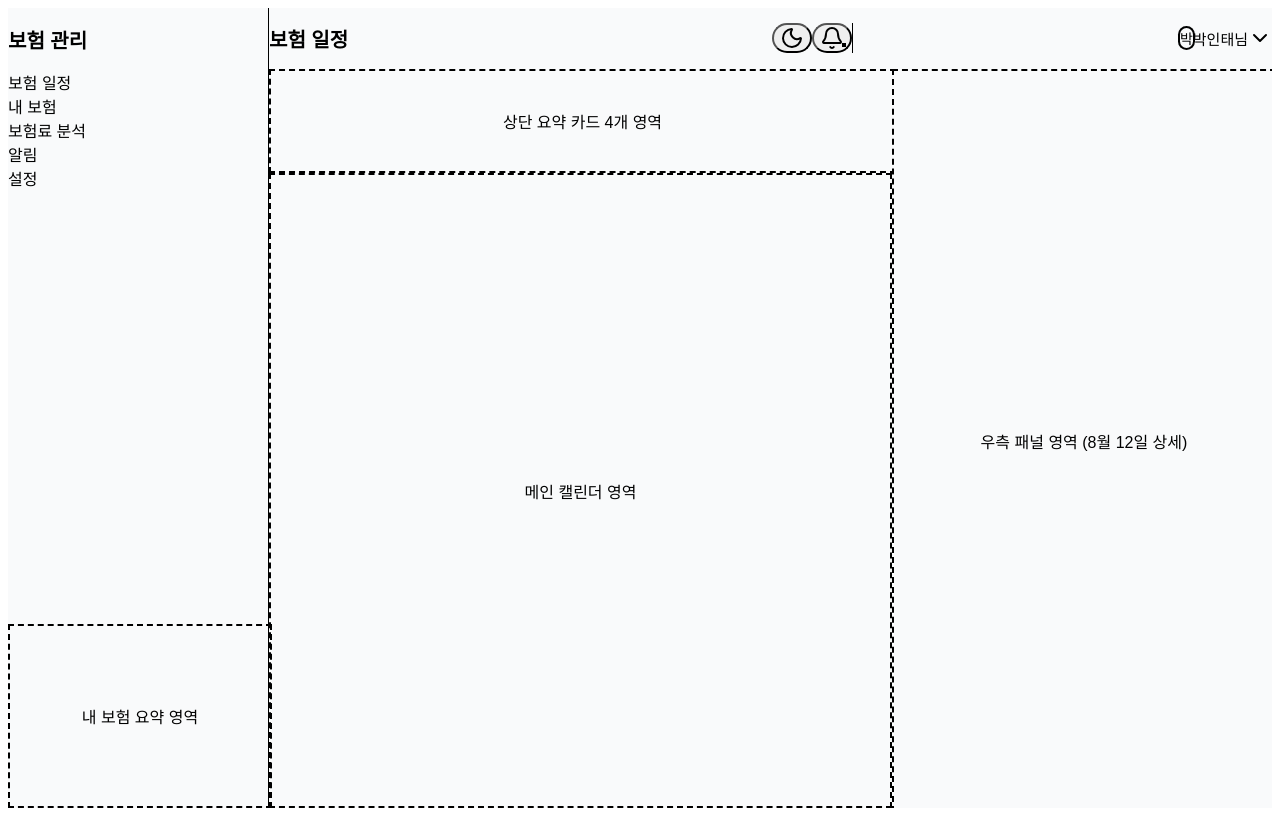
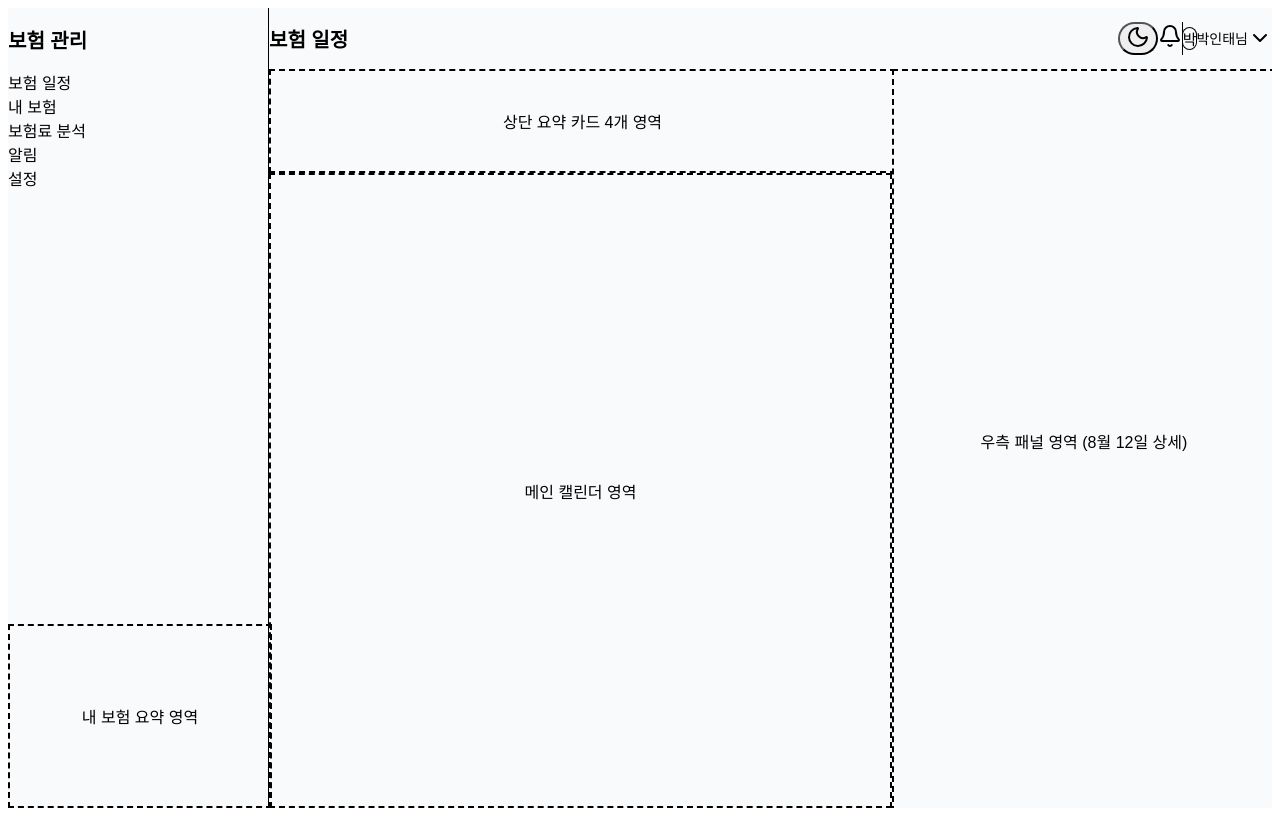
Before and after one commit to park-intae/Boim, a React (Vite) app in the folder apps/web/: page / in a window 1280 px wide. Built offline with nearby package versions, Linux system fonts and the light colour scheme; a web font is replaced by a local one.

Commit message:
refactor(web): 사용자 피드백에 따라 헤더 우측 요소들 조작 전 상태(b9970b5)로 완벽 롤백

```diff
--- a/apps/web/src/components/layout/Header.tsx
+++ b/apps/web/src/components/layout/Header.tsx
@@ -5,31 +5,29 @@ export function Header() {
     <header className="h-[60px] flex-shrink-0 flex items-center justify-between px-10 border-b border-transparent">
       <h2 className="text-[20px] font-bold text-gray-900 tracking-tight">보험 일정</h2>
 
-      <div className="flex items-center justify-between w-[500px] shrink-0">
-
+      <div className="flex items-center">
         {/* Icons Area (Moon, Bell) */}
-        <div className="flex items-center gap-4 pr-6 border-r border-gray-200">
-          <button className="w-10 h-10 flex items-center justify-center text-gray-400 hover:text-gray-700 hover:bg-gray-100 transition-all rounded-full shrink-0">
+        <div className="flex items-center gap-2 pr-6 border-r border-gray-200 mr-6">
+          <button className="p-2 text-gray-400 hover:text-gray-700 hover:bg-gray-100 transition-all rounded-full">
             <Moon className="w-5 h-5" />
           </button>
 
-          <button className="relative w-10 h-10 flex items-center justify-center text-gray-400 hover:text-gray-700 hover:bg-gray-100 transition-all rounded-full shrink-0">
+          <div className="relative p-2 text-gray-400 hover:text-gray-700 hover:bg-gray-100 transition-all rounded-full cursor-pointer">
             <Bell className="w-5 h-5" />
-            <div className="absolute bottom-[6px] right-[6px] w-2.5 h-2.5 bg-amber-500 rounded-full ring-2 ring-gray-50" />
-          </button>
+            <div className="absolute top-1.5 right-1.5 w-2 h-2 bg-amber-500 rounded-full ring-2 ring-[#F9FAFB]" />
+          </div>
         </div>
 
         {/* User Profile Area */}
-        <div className="flex items-center gap-3 cursor-pointer group hover:bg-gray-100 py-1.5 px-4 rounded-full transition-all shrink-0 whitespace-nowrap">
-          <div className="w-9 h-9 rounded-full bg-indigo-50 text-indigo-600 flex items-center justify-center text-[14px] font-bold ring-2 ring-indigo-100 shadow-sm shrink-0">
+        <div className="flex items-center gap-3 cursor-pointer group hover:bg-gray-100 py-1.5 px-3 rounded-2xl transition-all -ml-3">
+          <div className="w-9 h-9 rounded-full bg-indigo-50 text-indigo-600 flex items-center justify-center text-[15px] font-bold ring-1 ring-indigo-100 shadow-sm">
             박
           </div>
-          <div className="flex items-center gap-1.5 shrink-0">
-            <span className="text-[15px] font-semibold text-gray-700 group-hover:text-gray-900 transition-colors">박인태님</span>
-            <ChevronDown className="w-5 h-5 text-gray-400 group-hover:text-gray-600 transition-colors" />
+          <div className="flex items-center gap-1.5">
+            <span className="text-[14px] font-semibold text-gray-700 group-hover:text-gray-900 transition-colors">박인태님</span>
+            <ChevronDown className="w-4 h-4 text-gray-400 group-hover:text-gray-600 transition-colors" />
           </div>
         </div>
-
       </div>
     </header>
   );
```
